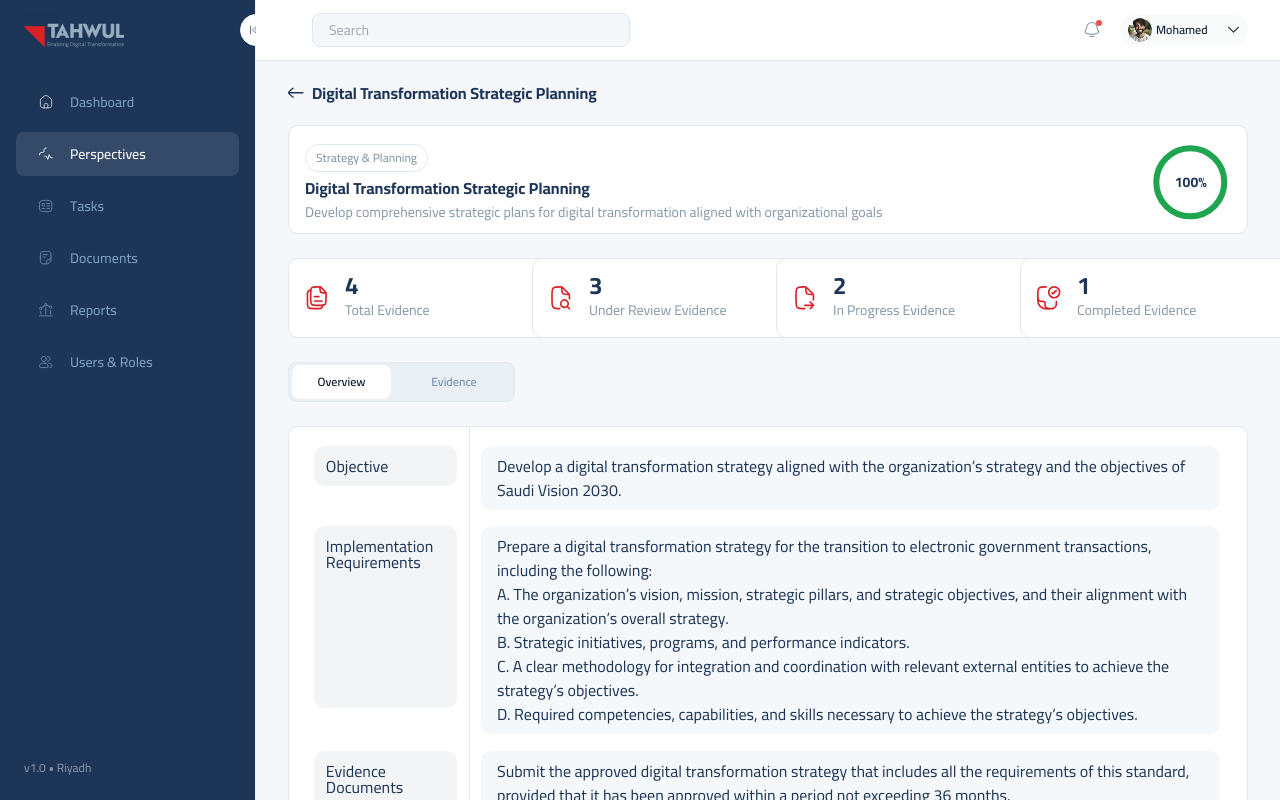
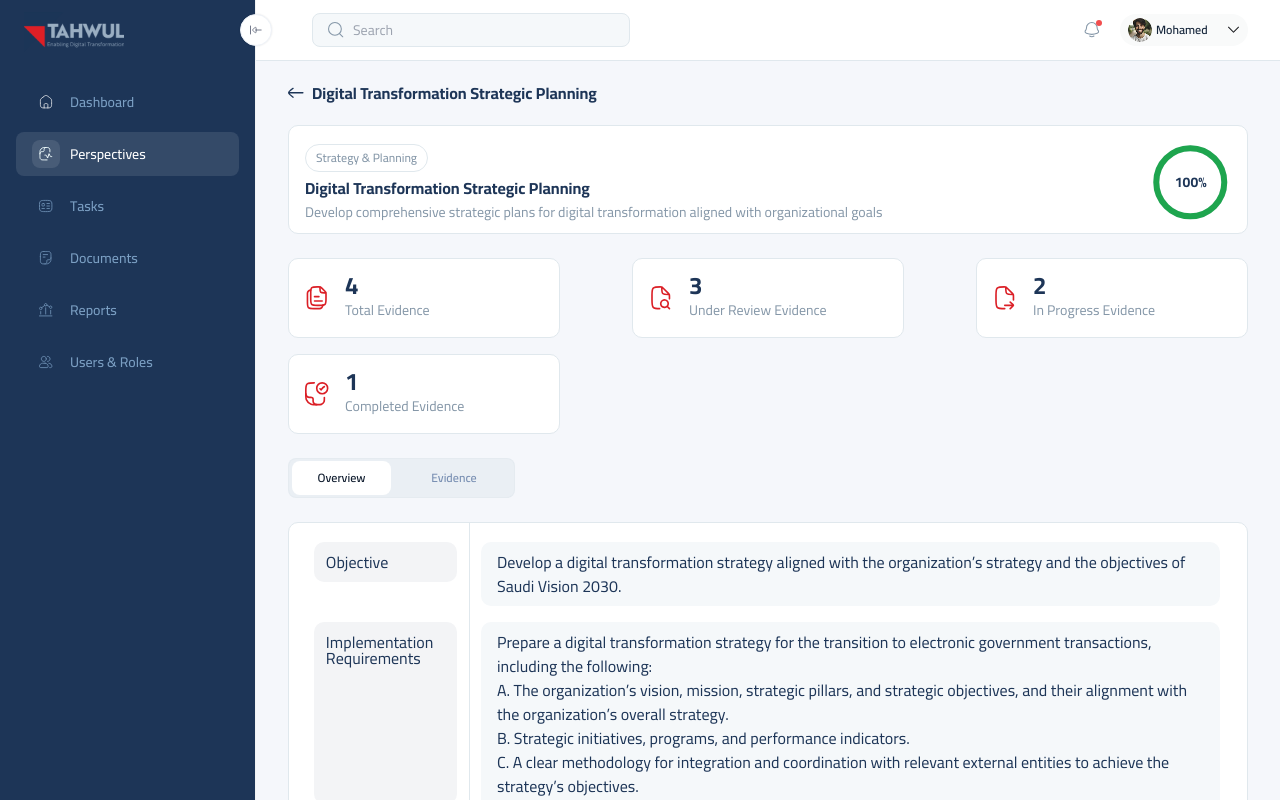
Before and after one commit to waqasshaukat/tahwul-task, a Next.js app: page /perspectives in a window 1280 px wide. Shown: the top 800 px of the page. Built offline with nearby package versions, Linux system fonts and the light colour scheme.

Commit message:
small fixes

```diff
--- a/src/app/perspectives/page.tsx
+++ b/src/app/perspectives/page.tsx
@@ -30,7 +30,7 @@ export default function PerspectivesOverviewPage() {
         />
       </div>
 
-      <div className="grid gap-4 md:grid-cols-4">
+      <div className="flex w-full flex-wrap justify-between gap-4">
         {evidenceSummary.map((item) => (
           <EvidenceSummaryCard key={item.label} {...item} />
         ))}
--- a/src/components/AppShell.tsx
+++ b/src/components/AppShell.tsx
@@ -7,6 +7,7 @@ import TopBar from "@/components/TopBar";
 export default function AppShell({ children }: { children: React.ReactNode }) {
   const [collapsed, setCollapsed] = useState(false);
   const [isMdUp, setIsMdUp] = useState(false);
+  const [isAnimating, setIsAnimating] = useState(false);
 
   useEffect(() => {
     const mq = window.matchMedia("(min-width: 768px)");
@@ -18,10 +19,18 @@ export default function AppShell({ children }: { children: React.ReactNode }) {
 
   return (
     <div className="flex min-h-screen bg-slateblue-50">
-      <Sidebar collapsed={collapsed} onToggle={() => setCollapsed((prev) => !prev)} />
+      <Sidebar
+        collapsed={collapsed}
+        isAnimating={isAnimating}
+        onToggle={() => {
+          setIsAnimating(true);
+          setCollapsed((prev) => !prev);
+          window.setTimeout(() => setIsAnimating(false), 300);
+        }}
+      />
       <div
-        className="flex-1 transition-all"
-        style={{ marginLeft: isMdUp ? (collapsed ? 72 : 256) : 0 }}
+        className="flex-1 transition-all md:pl-[256px]"
+        style={{ paddingLeft: isMdUp ? (collapsed ? 72 : 256) : undefined }}
       >
         <TopBar />
         <main className="px-4 pb-12 pt-6 md:px-8">{children}</main>
--- a/src/components/LeadersRow.tsx
+++ b/src/components/LeadersRow.tsx
@@ -13,9 +13,9 @@ export default function LeadersRow({ leaders }: Props) {
     <div className="h-[129.6px] rounded-[10px] border border-[#E0E8ED] bg-white p-4">
       <h3 className="text-[16px] font-bold leading-4 text-[#1D3557]">Leaders</h3>
       <div className="mt-4 flex flex-wrap gap-4">
-        {leaders.map((leader) => (
+        {leaders.map((leader, index) => (
           <div
-            key={leader.name}
+            key={`${leader.name}-${leader.role}-${index}`}
             className="flex h-[63.11px] w-[225px] items-center gap-[11px] rounded-[10px] bg-[#F5F8FA] px-[13px] overflow-hidden"
           >
             {leader.avatar ? (
--- a/src/components/Sidebar.tsx
+++ b/src/components/Sidebar.tsx
@@ -15,39 +15,41 @@ const navItems: NavItem[] = [
 
 export default function Sidebar({
   collapsed,
+  isAnimating,
   onToggle,
 }: {
   collapsed: boolean;
+  isAnimating: boolean;
   onToggle: () => void;
 }) {
   const pathname = usePathname();
   return (
     <aside
-      className="hidden flex-col border-r border-[#F1F2F3] bg-[#1D3557] text-white transition-all md:fixed md:inset-y-0 md:flex"
+      className="hidden flex-col border-r border-[#F1F2F3] bg-[#1D3557] text-white transition-all md:fixed md:inset-y-0 md:flex overflow-visible z-20"
       style={{ width: collapsed ? 72 : 256 }}
     >
-      <div className="relative flex h-16 items-center px-6">
+      <div className="relative flex h-16 items-center px-6 overflow-visible">
         <img
           src="/tahawul-logo.svg"
           alt="Tahawul"
           className={`h-10 transition-all ${
-            collapsed ? "w-10" : "w-[100px]"
+            collapsed ? "w-0 opacity-0" : "w-[100px] opacity-100"
           }`}
         />
+        {!isAnimating && (
           <button
-          className="absolute top-[14px] z-30 flex h-8 w-8 items-center justify-center rounded-full border border-slateblue-100 bg-white"
-          style={{ left: collapsed ? 56 : 240, boxShadow: "0 0 2px rgba(0,0,0,0.1)" }}
+            className="absolute top-[14px] z-50 flex h-8 w-8 items-center justify-center rounded-full border border-slateblue-100 bg-white"
+            style={{ left: collapsed ? 52 : 240, boxShadow: "0 0 2px rgba(0,0,0,0.1)" }}
             aria-label="Collapse sidebar"
             onClick={onToggle}
           >
             <img
               src="/icons/arrow.svg"
               alt=""
-            className={`h-3 w-3 transition-transform ${
-              collapsed ? "rotate-180" : ""
-            }`}
+              className={`h-3 w-3 ${collapsed ? "rotate-180" : ""}`}
             />
           </button>
+        )}
       </div>
       <nav className="flex-1 px-4 py-4">
         <div className="space-y-2">
@@ -62,15 +64,21 @@ export default function Sidebar({
                 href={item.href}
                 className={`flex items-center gap-2.5 rounded-lg px-4 py-2 text-[14px] font-medium leading-4 transition ${
                   isActive
-                    ? "bg-white/10 text-white"
-                    : "text-[#7B9FC3] hover:bg-white/5 hover:text-white"
+                    ? collapsed
+                      ? "text-white"
+                      : "bg-white/10 text-white"
+                    : "text-[#7B9FC3] hover:text-white"
                 }`}
               >
-                <span className="flex h-7 w-7 items-center justify-center">
+                <span
+                  className={`flex h-7 w-7 flex-shrink-0 items-center justify-center rounded-lg ${
+                    isActive ? "bg-white/10" : "bg-transparent"
+                  }`}
+                >
                   <img
                     src={item.icon ?? "/icons/dashboard.svg"}
                     alt=""
-                    className={`h-[14px] w-[14px] ${
+                    className={`h-[14px] w-[14px] min-h-[14px] min-w-[14px] flex-shrink-0 ${
                       isActive ? "brightness-200" : "opacity-80"
                     }`}
                   />
@@ -81,9 +89,7 @@ export default function Sidebar({
           })}
         </div>
       </nav>
-      <div className="px-6 pb-6 text-xs text-white/50">
-        v1.0 • Riyadh
-      </div>
+      <div className="px-6 pb-6 text-xs text-white/50"></div>
     </aside>
   );
 }
--- a/src/components/TopBar.tsx
+++ b/src/components/TopBar.tsx
@@ -13,8 +13,13 @@ export default function TopBar() {
         </div>
         <div className="flex flex-1 items-center justify-center md:justify-start">
           <div className="relative w-full max-w-[318px]">
+            <img
+              src="/icons/watch_glass.svg"
+              alt=""
+              className="absolute left-[16px] top-[9px] h-4 w-4"
+            />
             <input
-              className="h-[34px] w-full rounded-lg border border-[#E0E8ED] bg-[#F5F8FA] px-4 text-sm text-ink-800 outline-none focus:border-brand-500"
+              className="h-[34px] w-full rounded-lg border border-[#E0E8ED] bg-[#F5F8FA] pl-[40px] pr-4 text-sm text-ink-800 outline-none focus:border-brand-500"
               placeholder="Search"
             />
           </div>
@@ -24,10 +29,7 @@ export default function TopBar() {
             <img src="/icons/notifications.svg" alt="" className="h-4 w-4" />
             <span className="absolute right-1.5 top-1.5 h-1.5 w-1.5 rounded-full bg-rose-500" />
           </button>
-          <Link
-            href="/perspectives"
-            className="flex h-8 w-[128px] items-center gap-1 rounded-full bg-[#F9FAFA] px-2 text-[12px] font-semibold text-ink-800"
-          >
+          <div className="flex h-8 w-[128px] items-center gap-1 rounded-full bg-[#F9FAFA] px-2 text-[12px] font-semibold text-ink-800">
             <img
               src="/icons/man.png"
               alt="Mohamed"
@@ -35,7 +37,7 @@ export default function TopBar() {
             />
             <span className="min-w-0 flex-1 truncate">Mohamed</span>
             <img src="/icons/down.svg" alt="" className="h-3 w-3 flex-shrink-0" />
-          </Link>
+          </div>
         </div>
       </div>
     </header>
```
Also changed, not shown: public/icons/perspective.svg, public/icons/watch_glass.svg (added). Lines whose indentation alone changed are shown as unchanged.
